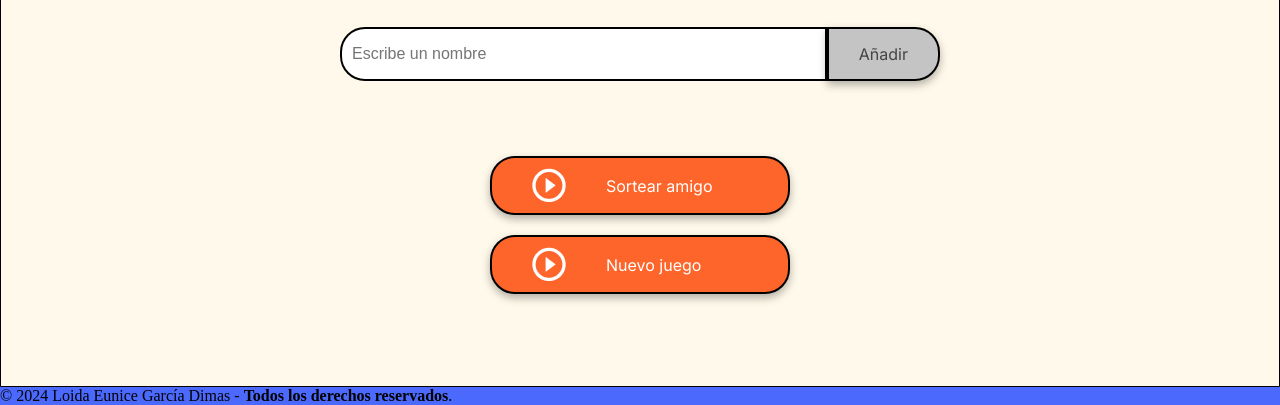
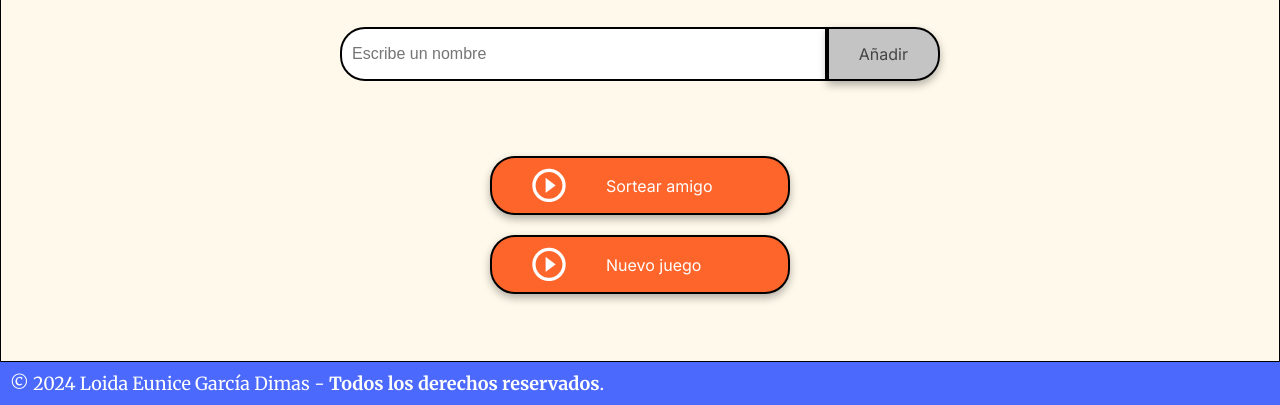
Before and after one commit to EuniceGarcia503/challenge-amigo-secreto-myproyect, a plain HTML site: page INDEX.html in a window 1280 px wide. Shown: the part 395-800 px from the top of the page. Drawn offline with Linux system fonts and the light colour scheme.

Commit message:
Crear clase .footer

```diff
--- a/style.css
+++ b/style.css
@@ -194,3 +194,10 @@ ul {
 .button-reset img{
     margin-right: 40px;
 }
+
+.footer{
+    font-family: "Merriweather", serif;
+    font-size: 18px;
+    color: var(--color-white);
+    padding: 10px;
+}
```
